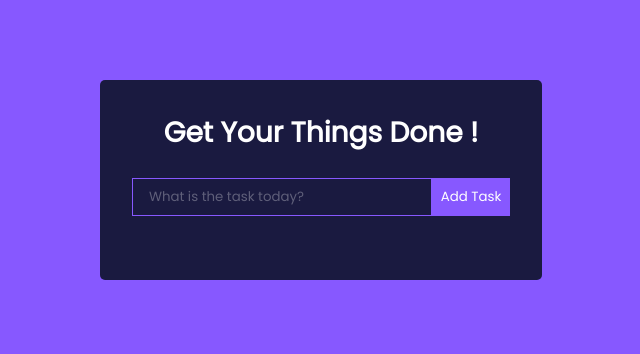
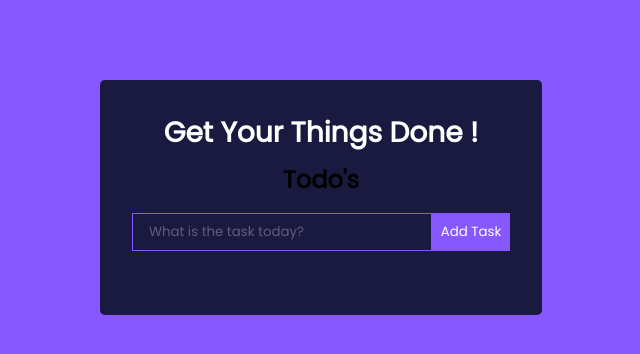
Before and after one commit to jayammtws/React-totdo, a React (Create React App) app: page / in a window 1280 px wide. Shown: the top 354 px of the page, without its empty margins (319-959 px from the left). Built offline with nearby package versions, Linux system fonts and the light colour scheme.

Commit message:
Update TodoWrapper.js added Todos

```diff
--- a/src/components/TodoWrapper.js
+++ b/src/components/TodoWrapper.js
@@ -43,6 +43,7 @@ export const TodoWrapper = () => {
   return (
     <div className="TodoWrapper">
       <h1>Get Your Things Done !</h1>
+      <h2>Todo's</h2>
       <TodoForm addTodo={addTodo} />
       {/* display todos */}
       {todos.map((todo) =>
```
